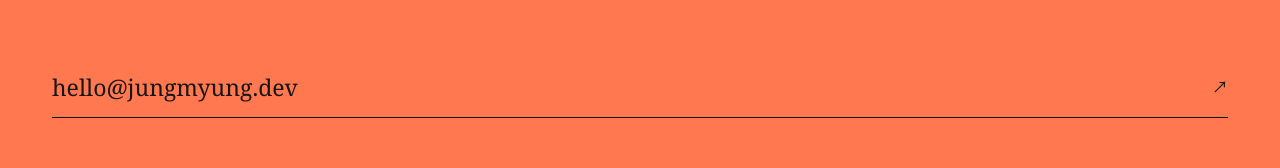
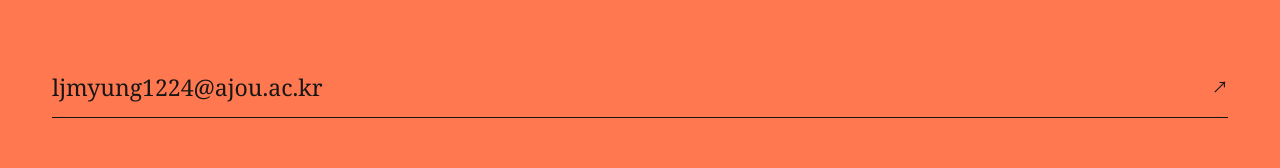
Before and after one commit to ljmyung1224/dingco-vibecoding, a Next.js app: page / in a window 1280 px wide. Shown: the part 2458-2626 px from the top of the page. Built offline with nearby package versions, Linux system fonts and the light colour scheme.

Commit message:
Update contact email and navigation order

```diff
--- a/app/page.tsx
+++ b/app/page.tsx
@@ -8,8 +8,8 @@ export default function Home() {
         <div className="nav-links">
           <a href="#work">작업물</a>
           <a href="#about">소개</a>
+          <a href="#contact">연락하기</a>
           <Link href="/archive">Archive</Link>
-          <a href="#contact">연락하기</a>
         </div>
         <a className="availability" href="#contact"><i /> Available for a new build</a>
       </nav>
@@ -48,7 +48,7 @@ export default function Home() {
 
       <section className="about section-wrap" id="about"><p className="eyebrow">02 / A little about me</p><div className="about-content"><h2>배우고, 만들고,<br /><em>나누는</em> 개발자.</h2><div><p>아주대학교 소프트웨어학과에서 공부하며 웹 기술과 제품의 접점을 탐구합니다. 좋은 코드는 기능을 넘어 사람의 시간을 존중해야 한다고 믿습니다.</p><div className="skill-list"><span>FRONTEND</span><span>PRODUCT THINKING</span><span>INTERACTION</span></div></div></div></section>
 
-      <section className="contact section-wrap" id="contact"><p className="eyebrow">03 / Start a conversation</p><h2>좋은 것을 함께<br /><em>만들어볼까요?</em></h2><a className="contact-mail" href="mailto:hello@jungmyung.dev">hello@jungmyung.dev <span>↗</span></a></section>
+      <section className="contact section-wrap" id="contact"><p className="eyebrow">03 / Start a conversation</p><h2>좋은 것을 함께<br /><em>만들어볼까요?</em></h2><a className="contact-mail" href="mailto:ljmyung1224@ajou.ac.kr">ljmyung1224@ajou.ac.kr <span>↗</span></a></section>
 
       <footer className="site-footer"><span>© 2026 LEE JUNG-MYUNG</span><span>MADE WITH CURIOSITY</span><a href="#top">BACK TO TOP ↑</a></footer>
     </main>
--- a/components/archive-chrome.tsx
+++ b/components/archive-chrome.tsx
@@ -9,8 +9,8 @@ export function ArchiveChrome({ children }: { children: ReactNode }) {
         <div className="nav-links">
           <Link href="/#work">작업물</Link>
           <Link href="/#about">소개</Link>
+          <Link href="/#contact">연락하기</Link>
           <Link href="/archive">Archive</Link>
-          <Link href="/#contact">연락하기</Link>
         </div>
         <Link className="availability" href="/#contact"><i /> Available for a new build</Link>
       </nav>
```
